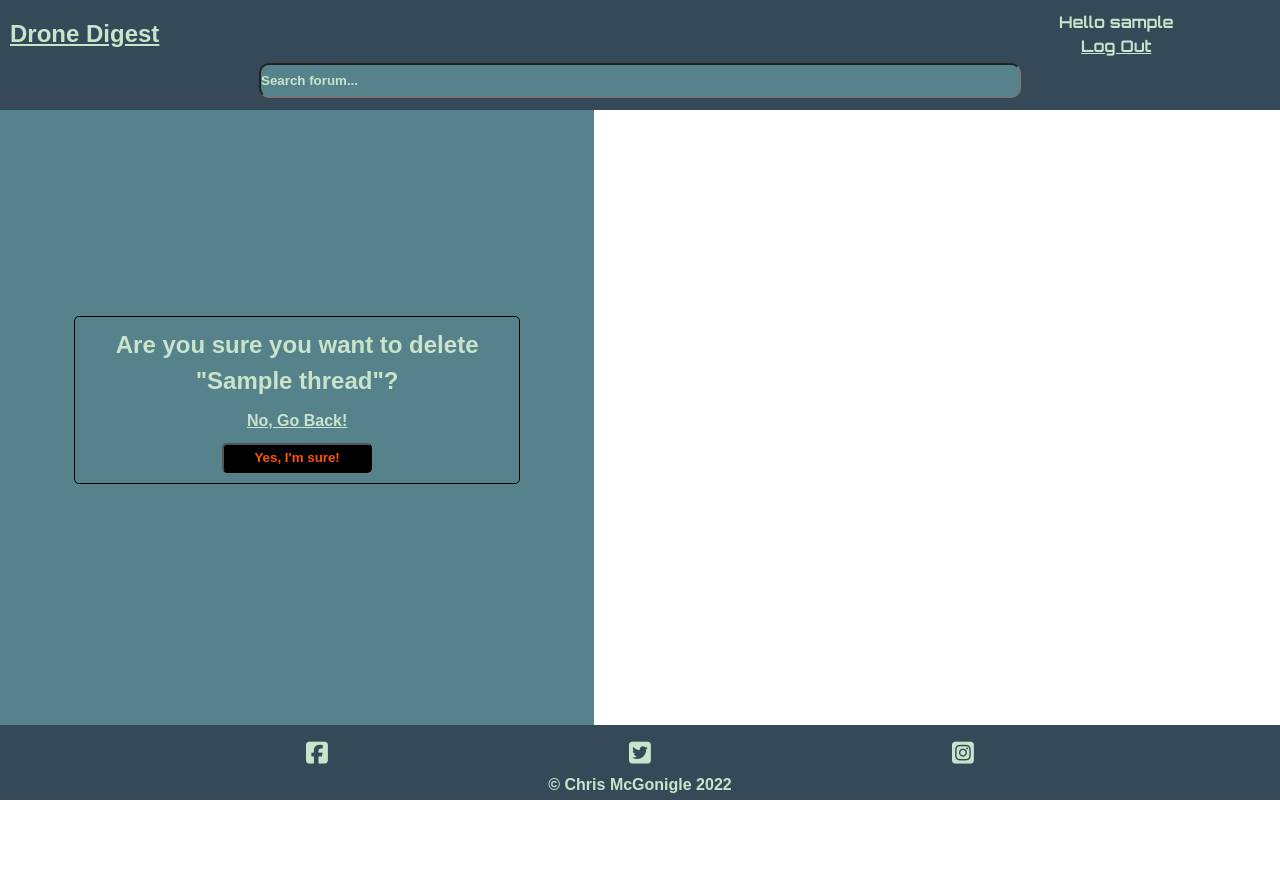
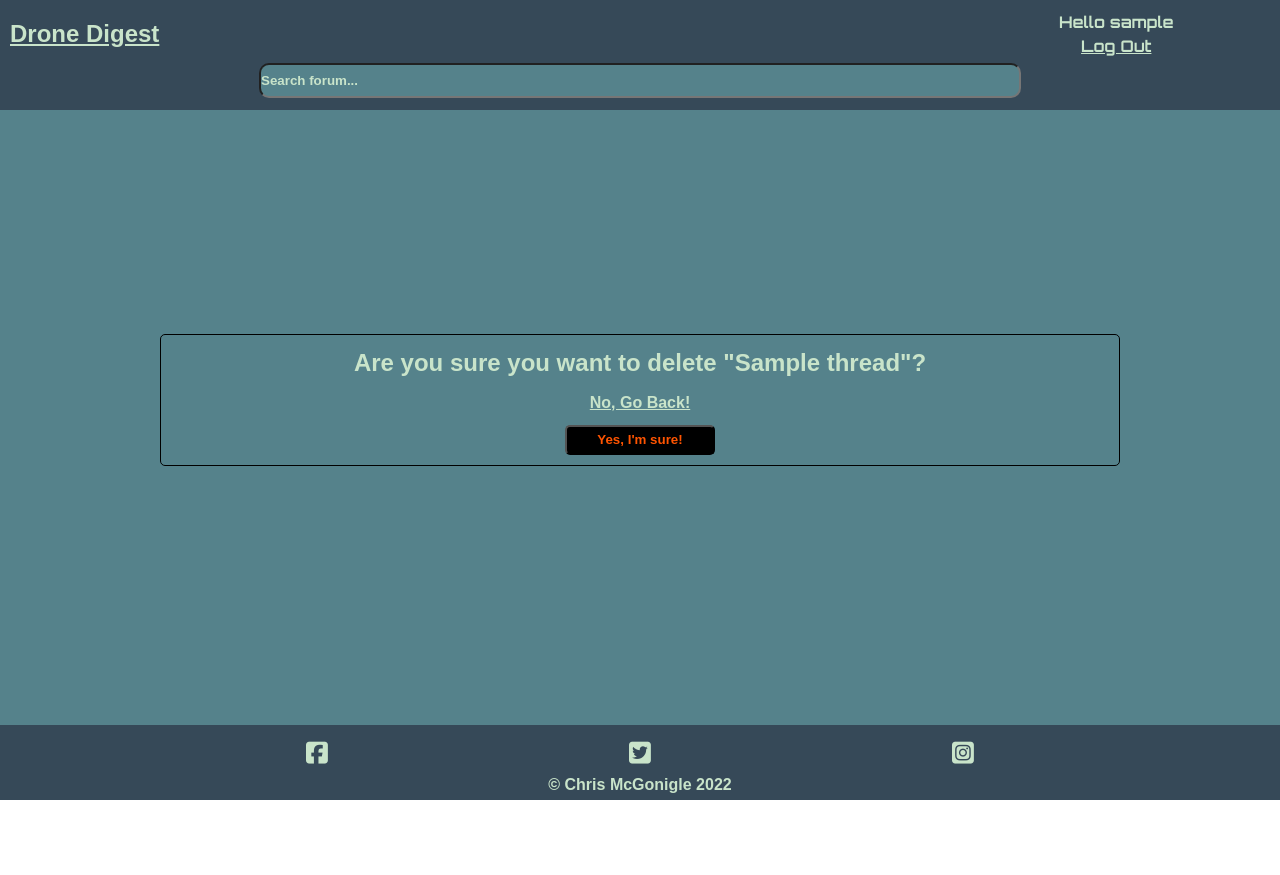
Before and after one commit to Chris-McGonigle/drone-digest, a Django app: page /delete-thread/1 in a window 1280 px wide. Run offline with Django 3.2, Linux system fonts and the light colour scheme; a user stored in the database is signed in; tables that the repository leaves empty hold one stand-in row (values such as "Sample post"); some libraries are stand-ins or nearby versions.

Commit message:
Fix delete thread styling on larger screens

```diff
--- a/static/css/style.css
+++ b/static/css/style.css
@@ -402,6 +402,7 @@ input[class^="formsubject"] {
     justify-content: center;
     align-items: center;
     background-color: #55828B;
+    width: 100vw;
 }
 
 #form-delete {
```
